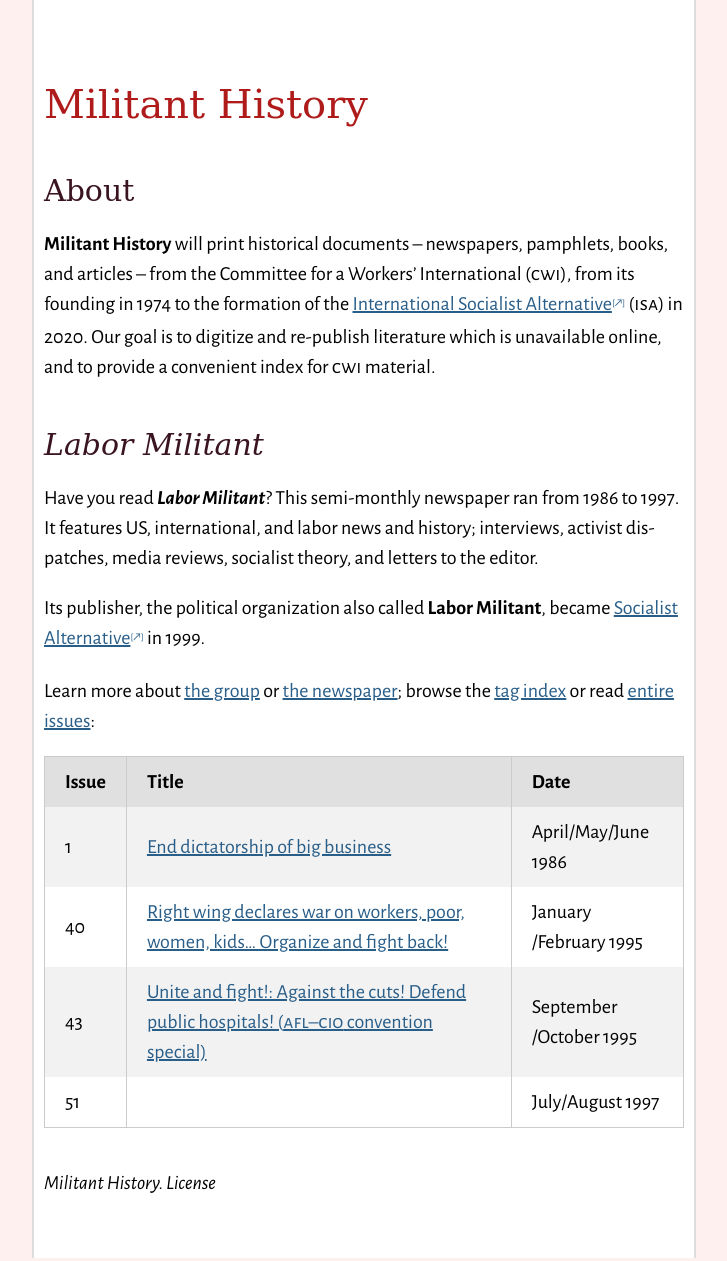
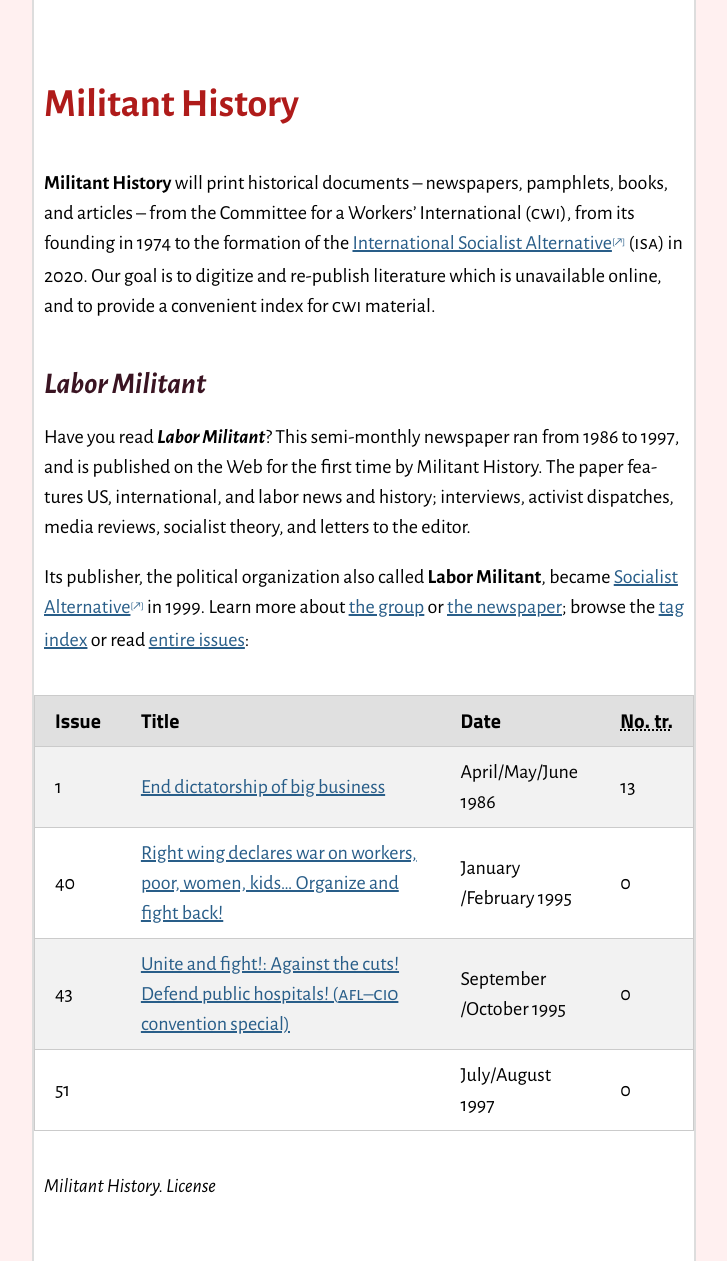
Before and after one commit to jackwillis/militanthistory, a Jekyll site: the page built from index.html, in a window 1280 px wide. Shown: the whole page, without its empty margins (276-1003 px from the left). Built offline with Jekyll 4.4.1, drawn with Linux system fonts in a browser that asks for light colours.

Commit message:
improve styles

```diff
--- a/_includes/lm-table.html
+++ b/_includes/lm-table.html
@@ -1,20 +1,28 @@
-<table class="pure-table pure-table-striped">
+<figure>
+<table class="pure-table pure-table-striped pure-table-horizontal">
   <thead>
     <tr>
       <th>Issue</th>
       <th>Title</th>
       <th>Date</th>
+      <th aria-label="Number of articles transcribed"
+               title="Number of articles transcribed">
+        No.&nbsp;tr.
+      </th>
     </tr>
   </thead>
 
   <tbody>
     {% for issue in site.lm_issues %}
       {% assign proper_date = issue.date | date_to_long_string %}
+      {% assign num_articles = site.lm_articles | where_exp: "a", "a.lm_issue == issue.lm_issue" | size %}
       <tr>
         <td>{{ issue.lm_issue }}</td>
         <td><a href="{{ issue.url }}">{{ issue.subtitle }}</a></td>
         <td>{{ issue.reported_date | default: proper_date | replace: '/', '<wbr>/' }}</td>
+        <td>{{ num_articles }}</td>
       </tr>
     {% endfor %}
   </tbody>
 </table>
+</figure>
--- a/index.html
+++ b/index.html
@@ -10,7 +10,6 @@
     </header>
 
     <main>
-      <h2>About</h2>
       <p>
         <b>Militant History</b> will print historical documents &ndash;
         newspapers, pamphlets, books, and articles &ndash;
@@ -26,8 +25,9 @@
       <h2><cite>Labor Militant</cite></h2>
       <p>
         Have you read <b><cite>Labor Militant</cite></b>?
-        This semi-monthly newspaper ran from 1986 to 1997.
-        It features US, international, and labor news and history;
+        This semi-monthly newspaper ran from 1986 to 1997,
+        and is published on the Web for the first time by Militant History.
+        The paper features US, international, and labor news and history;
         interviews, activist dispatches, media reviews, socialist theory,
         and letters to the editor.
       </p>
@@ -35,8 +35,6 @@
         Its publisher, the political organization also called
         <b>Labor Militant</b>,
         became <a rel="external" href="https://www.socialistalternative.org">Socialist Alternative</a> in 1999.
-      </p>
-      <p>
         Learn more about <a href="/lm/#the-group">the group</a>
         or <a href="/lm/#the-newspaper">the newspaper</a>;
         browse the <a href="/tags/">tag index</a>
--- a/styles/main.css
+++ b/styles/main.css
@@ -1,5 +1,5 @@
 body {
-  font: 18px/27px "Alegreya Sans", Candara, Ubuntu, "Lucida Sans", "Lucida Grande", Tahoma, "Droid Sans", sans-serif;
+  font: 18px/28px "Alegreya Sans", Candara, Ubuntu, "Lucida Sans", "Lucida Grande", Tahoma, "Droid Sans", sans-serif;
   padding: 2em 0.5em;
   margin: 0;
   max-width: 32em;
@@ -32,7 +32,6 @@
 
 figcaption, small, blockquote, .caption {
   font-size: 15px;
-  line-height: 21px;
 }
 
 figcaption, .caption {
@@ -66,13 +65,8 @@
   line-height: 1.2;
 }
 
-h3 {
+h3, thead {
   font-family: "Titillium Web", "PT Sans", Ubuntu, DIN, Bahnschrift, "Lucida Sans", "Lucida Grande", Tahoma, "Droid Sans", sans-serif;
-}
-
-h1, h2 {
-  font-family: Constantia, "Lucida Bright", Lucidabright, "Lucida Serif", Lucida, "DejaVu Serif", "Bitstream Vera Serif", "Liberation Serif", Georgia, serif;
-  font-weight: normal;
 }
 
 .author-info {
@@ -293,6 +287,10 @@
   top: 0.4em;
 }
 
+[title] {
+  text-decoration: underline dotted #000;
+}
+
 /* https://css-tricks.com/examples/hrs/ */
 hr {
   margin: 2em 0;
@@ -324,4 +322,9 @@
     background-color: #ddd;
 }
 
-.pure-table{border-collapse:collapse;border-spacing:0;empty-cells:show;border:1px solid #cbcbcb}.pure-table caption{color:#000;font:italic 85%/1 arial,sans-serif;padding:1em 0;text-align:center}.pure-table td,.pure-table th{border-left:1px solid #cbcbcb;border-width:0 0 0 1px;font-size:inherit;margin:0;overflow:visible;padding:.5em 1em}.pure-table thead{background-color:#e0e0e0;color:#000;text-align:left;vertical-align:bottom}.pure-table td{background-color:transparent}.pure-table-odd td{background-color:#f2f2f2}.pure-table-striped tr:nth-child(2n-1) td{background-color:#f2f2f2}.pure-table-bordered td{border-bottom:1px solid #cbcbcb}.pure-table-bordered tbody>tr:last-child>td{border-bottom-width:0}.pure-table-horizontal td,.pure-table-horizontal th{border-width:0 0 1px 0;border-bottom:1px solid #cbcbcb}.pure-table-horizontal tbody>tr:last-child>td{border-bottom-width:0}
+.pure-table{border-collapse:collapse;border-spacing:0;empty-cells:show;border:1px solid #cbcbcb}.pure-table caption{color:#000;font:italic 85%/1 arial,sans-serif;padding:1em 0;text-align:center}.pure-table td,.pure-table th{border-left:1px solid #cbcbcb;border-width:0 0 0 1px;font-size:inherit;margin:0;overflow:visible;padding:.5em 1em}.pure-table thead{background-color:#e0e0e0;color:#000;text-align:left;vertical-align:bottom}.pure-table td{background-color:transparent}.pure-table-odd td{background-color:#f2f2f2}.pure-table-striped tr:nth-child(2n-1) td{background-color:#f2f2f2}.pure-table-bordered td{border-bottom:1px solid #cbcbcb}.pure-table-bordered tbody>tr:last-child>td{border-bottom-width:0}.pure-table-horizontal td,.pure-table-horizontal th{border-width:0 0 1px 0;border-bottom:1px solid #cbcbcb}.pure-table-horizontal tbody>tr:last-child>td{border-bottom-width:0}\
+
+figure .pure-table {
+  border-left-width: 0;
+  border-right-width: 0;
+}
```
